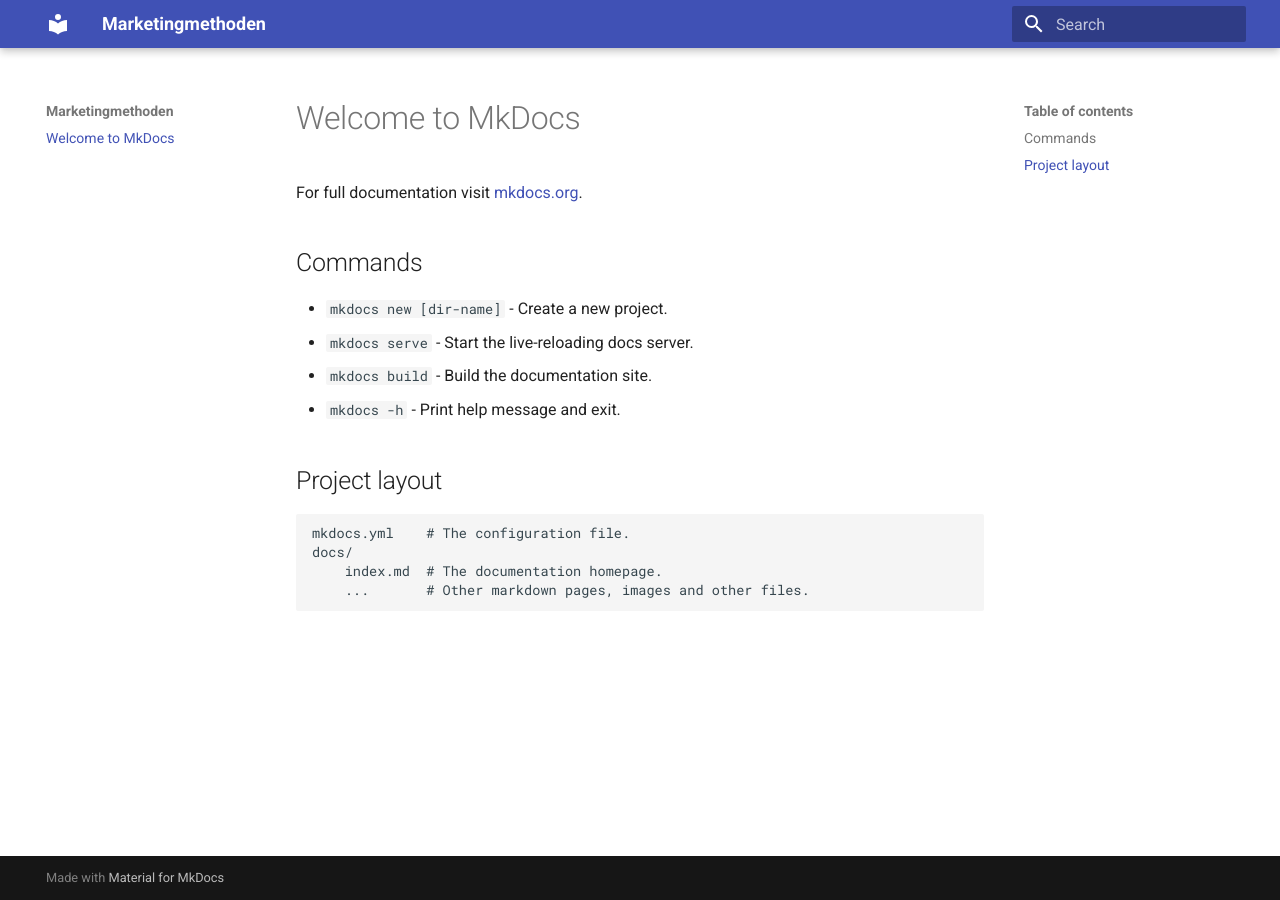
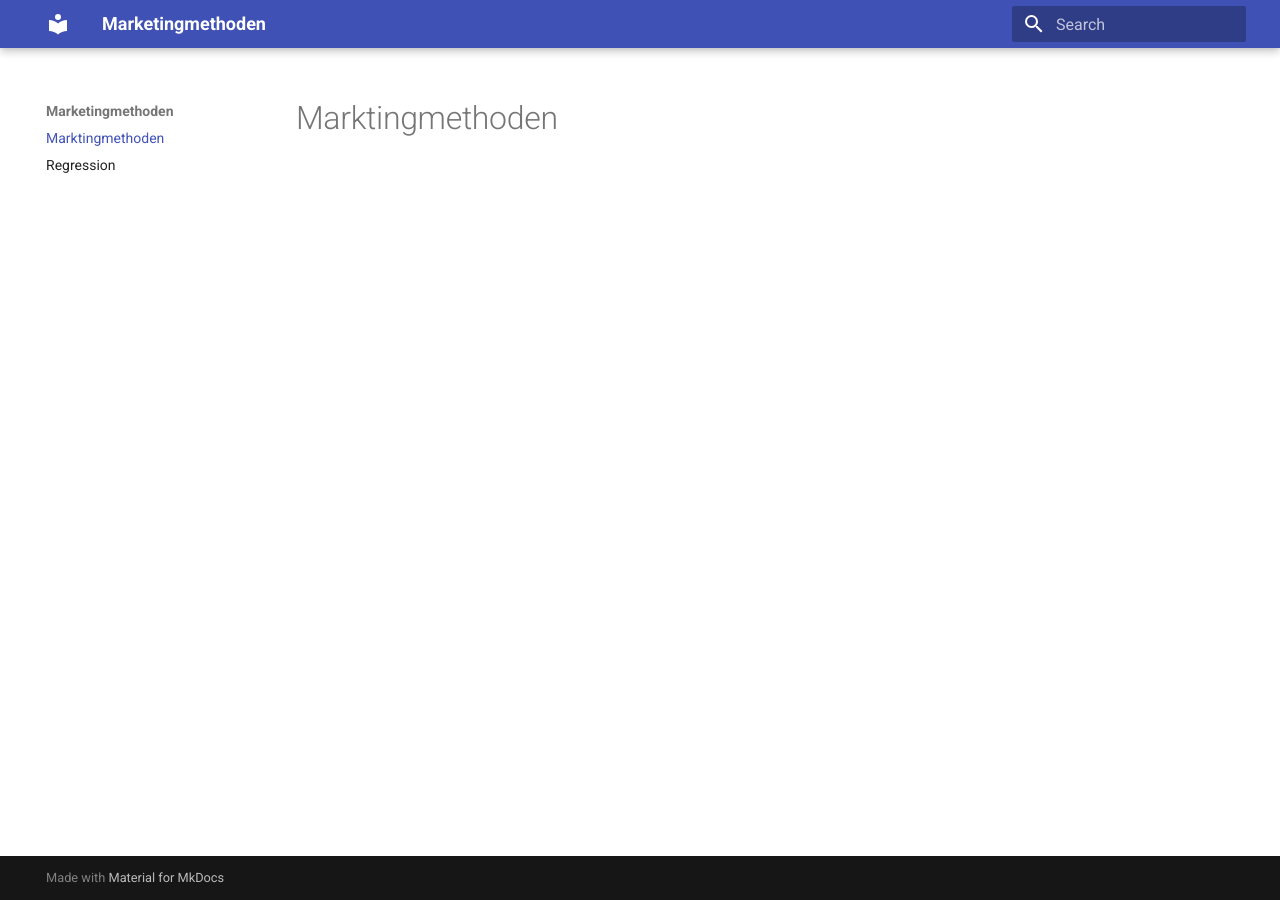
Before and after one commit to marketingmethoden/marketingmethoden-bwlb, an MkDocs documentation site: the page built from docs/index.md, in a window 1280 px wide. Built offline with MkDocs 1.6.1 and Material for MkDocs 9.7.7, drawn with Linux system fonts in a browser that asks for light colours.

Commit message:
$initial documentation files

```diff
--- a/docs/index.md
+++ b/docs/index.md
@@ -1,17 +1 @@
-# Welcome to MkDocs
-
-For full documentation visit [mkdocs.org](https://www.mkdocs.org).
-
-## Commands
-
-* `mkdocs new [dir-name]` - Create a new project.
-* `mkdocs serve` - Start the live-reloading docs server.
-* `mkdocs build` - Build the documentation site.
-* `mkdocs -h` - Print help message and exit.
-
-## Project layout
-
-    mkdocs.yml    # The configuration file.
-    docs/
-        index.md  # The documentation homepage.
-        ...       # Other markdown pages, images and other files.
+# Marktingmethoden
--- /dev/null
+++ b/docs/regression.md
@@ -0,0 +1 @@
+# Regression
```
